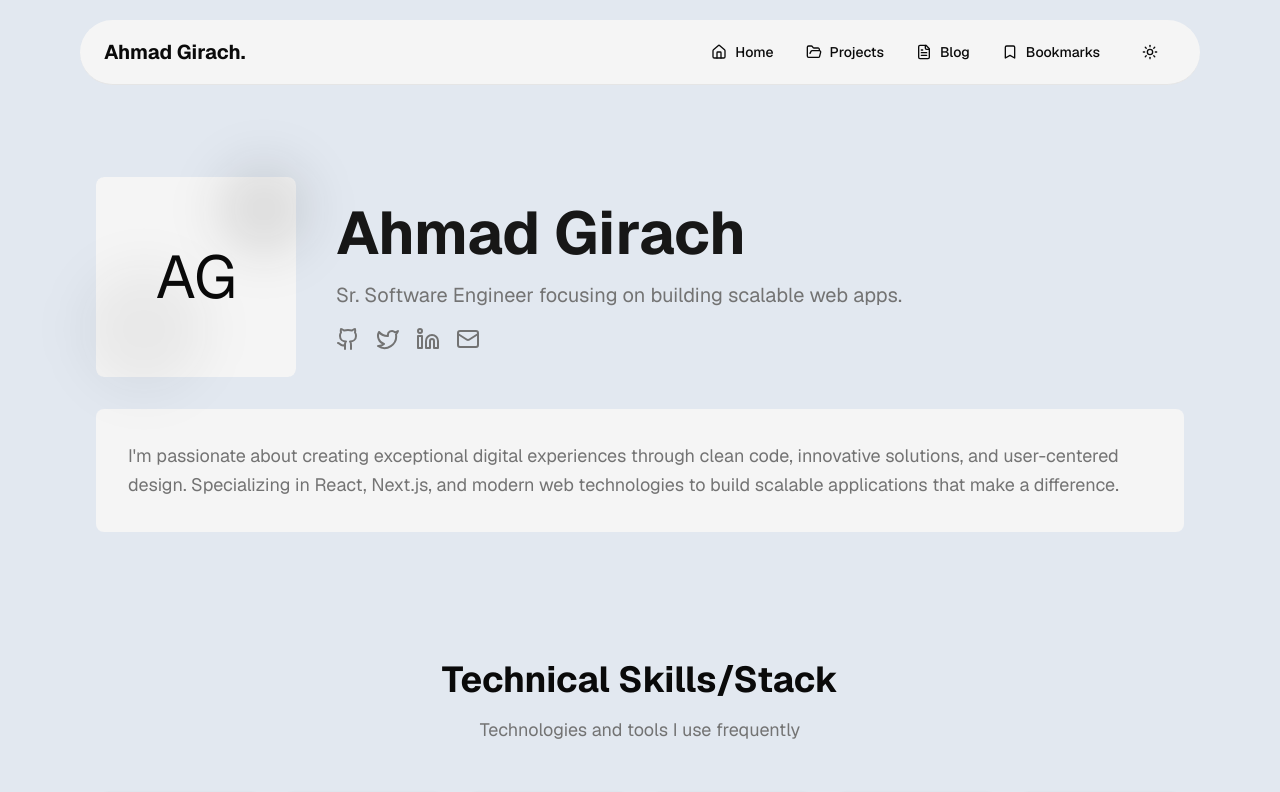
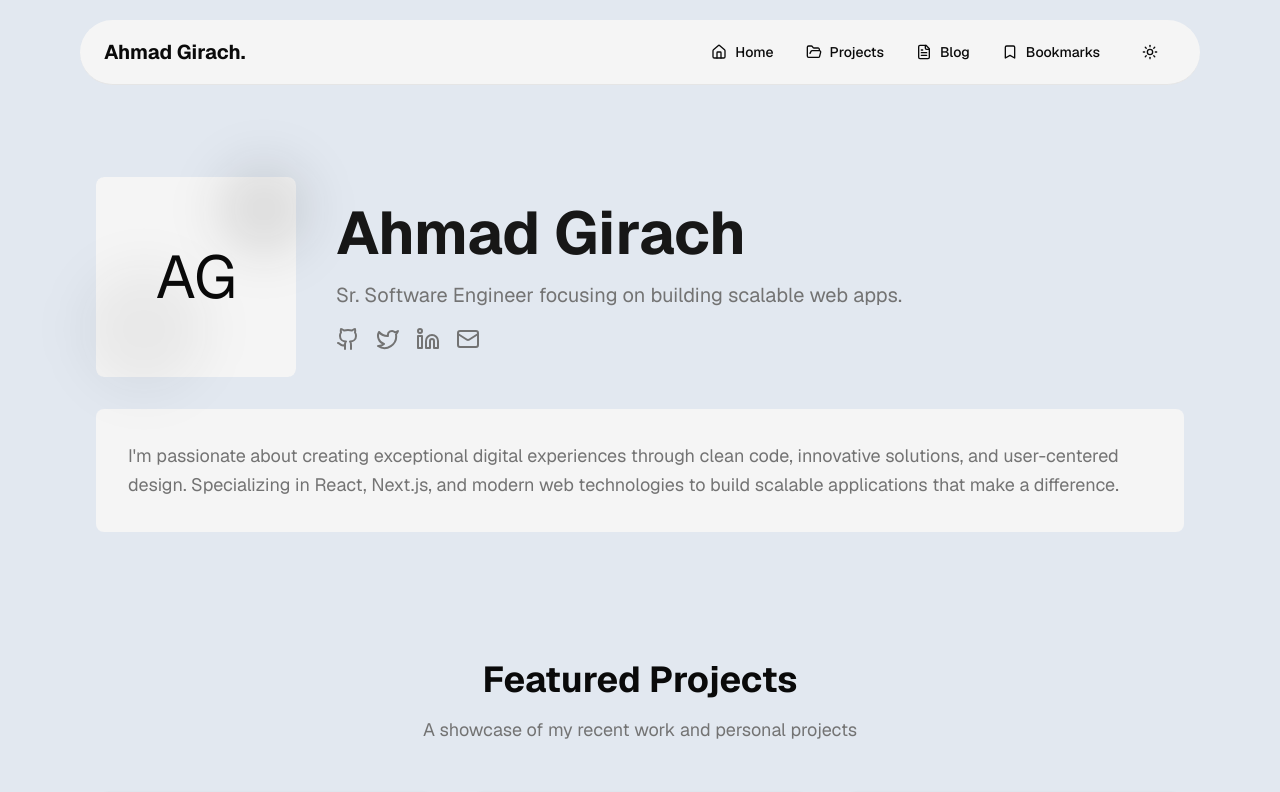
Before and after one commit to ahmadgirach/micro-site, a Next.js app: page / in a window 1280 px wide. Shown: the top 792 px of the page. Built offline with nearby package versions, Linux system fonts and the light colour scheme.

Commit message:
chore: removed skills section for the time being and updated readme

```diff
--- a/src/app/page.tsx
+++ b/src/app/page.tsx
@@ -2,13 +2,12 @@ import { Hero } from "@/components/sections/hero";
 import { Projects } from "@/components/sections/projects";
 import { Testimonials } from "@/components/sections/testimonials";
 import { Blog } from "@/components/sections/blog";
-import { Skills } from "@/components/sections/skills";
 
 export default function Home() {
   return (
     <div>
       <Hero />
-      <Skills />
+      {/* <Skills /> */}
       <Projects />
       <Blog />
       <Testimonials />
```
Also changed, not shown: 1 other file (tests, documents, lock files or other folders).
